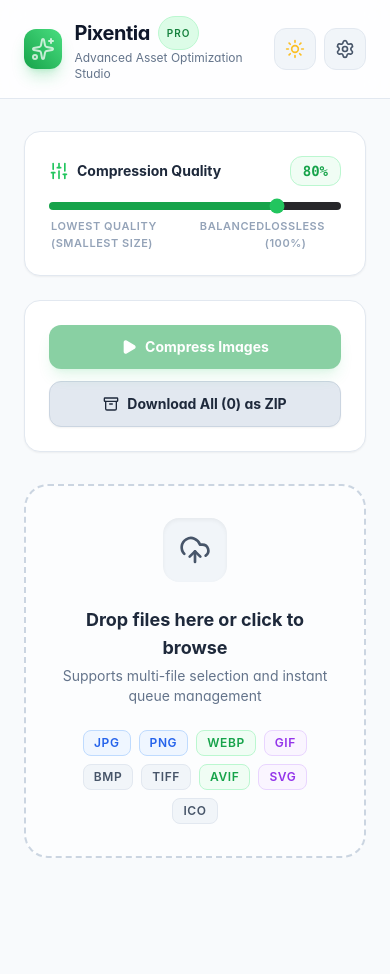
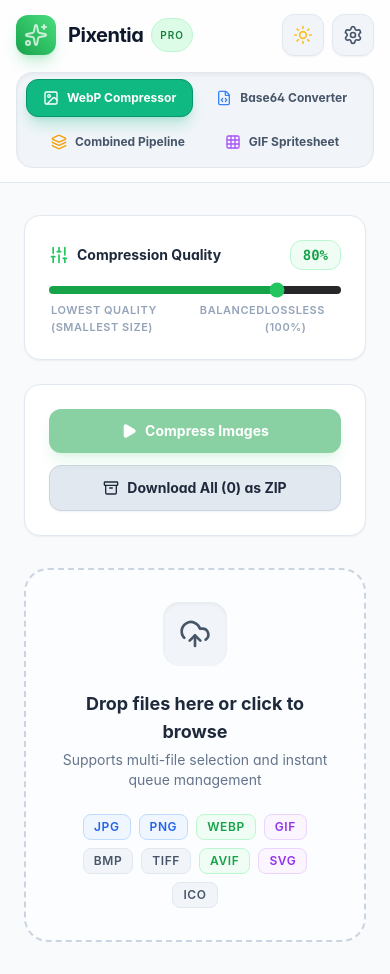
Before and after one commit to Mahmud0808/Pixentia, a React (Vite) app: page / in a window 390 px wide. Before the commit the page ends 890 px from the top, so only its background shows below. Built offline with nearby package versions, Linux system fonts and the light colour scheme.

Commit message:
Improve header layout for small screen

```diff
--- a/src/components/Header.tsx
+++ b/src/components/Header.tsx
@@ -17,18 +17,50 @@
   onToggleTheme,
   onOpenSettings,
 }) => {
-  const navItems: { id: ActiveTab; label: string; icon: React.ReactNode }[] = [
-    { id: 'compressor', label: 'WebP Compressor', icon: <Image className="w-4 h-4" /> },
-    { id: 'base64', label: 'Base64 Converter', icon: <FileCode className="w-4 h-4" /> },
-    { id: 'combined', label: 'Combined Pipeline', icon: <Layers className="w-4 h-4" /> },
-    { id: 'spritesheet', label: 'GIF Spritesheet', icon: <Grid className="w-4 h-4 text-purple-500" /> },
+  const navItems: {
+    id: ActiveTab;
+    label: string;
+    icon: React.ReactNode;
+    activeClass: string;
+    inactiveClass: string;
+  }[] = [
+    {
+      id: 'compressor',
+      label: 'WebP Compressor',
+      icon: <Image className={`w-4 h-4 ${activeTab === 'compressor' ? 'text-white' : 'text-emerald-500 dark:text-emerald-400'}`} />,
+      activeClass: 'bg-emerald-500 dark:bg-emerald-600 text-white shadow-lg shadow-emerald-500/25 border-emerald-600 dark:border-emerald-500',
+      inactiveClass: 'text-slate-600 dark:text-slate-400 hover:bg-slate-200/60 dark:hover:bg-[#27272a] hover:text-slate-900 dark:hover:text-white'
+    },
+    {
+      id: 'base64',
+      label: 'Base64 Converter',
+      icon: <FileCode className={`w-4 h-4 ${activeTab === 'base64' ? 'text-white' : 'text-blue-500 dark:text-blue-400'}`} />,
+      activeClass: 'bg-blue-500 dark:bg-blue-600 text-white shadow-lg shadow-blue-500/25 border-blue-600 dark:border-blue-500',
+      inactiveClass: 'text-slate-600 dark:text-slate-400 hover:bg-slate-200/60 dark:hover:bg-[#27272a] hover:text-slate-900 dark:hover:text-white'
+    },
+    {
+      id: 'combined',
+      label: 'Combined Pipeline',
+      icon: <Layers className={`w-4 h-4 ${activeTab === 'combined' ? 'text-white' : 'text-amber-500 dark:text-amber-400'}`} />,
+      activeClass: 'bg-amber-500 dark:bg-amber-600 text-white shadow-lg shadow-amber-500/25 border-amber-600 dark:border-amber-500',
+      inactiveClass: 'text-slate-600 dark:text-slate-400 hover:bg-slate-200/60 dark:hover:bg-[#27272a] hover:text-slate-900 dark:hover:text-white'
+    },
+    {
+      id: 'spritesheet',
+      label: 'GIF Spritesheet',
+      icon: <Grid className={`w-4 h-4 ${activeTab === 'spritesheet' ? 'text-white' : 'text-purple-500 dark:text-purple-400'}`} />,
+      activeClass: 'bg-purple-500 dark:bg-purple-600 text-white shadow-lg shadow-purple-500/25 border-purple-600 dark:border-purple-500',
+      inactiveClass: 'text-slate-600 dark:text-slate-400 hover:bg-slate-200/60 dark:hover:bg-[#27272a] hover:text-slate-900 dark:hover:text-white'
+    },
   ];
 
   return (
-    <header className="sticky top-0 z-40 w-full bg-white/80 dark:bg-[#121214]/80 backdrop-blur-md border-b border-slate-200 dark:border-slate-800/80 px-6 py-4 flex items-center justify-between">
+    <header className="sticky top-0 z-40 w-full bg-white/80 dark:bg-[#121214]/80 backdrop-blur-md border-b border-slate-200 dark:border-slate-800/80 px-4 md:px-6 py-3.5 flex flex-col xl:flex-row items-center justify-between gap-4">
+      {/* Top Bar: Brand Logo & Actions (Mobile/Tablet view) */}
+      <div className="flex items-center justify-between w-full xl:w-auto">
         {/* Brand Logo */}
         <div className="flex items-center gap-3">
-        <div className="w-10 h-10 rounded-xl bg-gradient-to-tr from-brand-600 to-brand-400 flex items-center justify-center text-white shadow-lg shadow-brand-500/25">
+          <div className="w-10 h-10 rounded-xl bg-gradient-to-tr from-brand-600 to-brand-400 flex items-center justify-center text-white shadow-lg shadow-brand-500/25 flex-shrink-0">
             <Sparkles className="w-6 h-6 animate-pulse" />
           </div>
           <div>
@@ -38,22 +70,42 @@
                 Pro
               </span>
             </h1>
-          <p className="text-xs text-slate-500 dark:text-slate-400">Advanced Asset Optimization Studio</p>
+            <p className="text-xs text-slate-500 dark:text-slate-400 hidden sm:block">Advanced Asset Optimization Studio</p>
+          </div>
+        </div>
+
+        {/* Actions (Visible on small screens in top bar) */}
+        <div className="flex xl:hidden items-center gap-2">
+          <button
+            onClick={onToggleTheme}
+            className="p-2.5 rounded-xl bg-slate-100 dark:bg-[#18181b] hover:bg-slate-200 dark:hover:bg-[#27272a] text-slate-600 dark:text-slate-400 hover:text-slate-900 dark:hover:text-white transition-colors border border-slate-200 dark:border-slate-800/80 shadow-sm"
+            title={`Switch to ${settings.theme === 'dark' ? 'Light' : 'Dark'} Mode`}
+          >
+            {settings.theme === 'dark' ? <Sun className="w-5 h-5 text-amber-400" /> : <Moon className="w-5 h-5 text-slate-700" />}
+          </button>
+
+          <button
+            onClick={onOpenSettings}
+            className="p-2.5 rounded-xl bg-slate-100 dark:bg-[#18181b] hover:bg-slate-200 dark:hover:bg-[#27272a] text-slate-600 dark:text-slate-400 hover:text-slate-900 dark:hover:text-white transition-colors border border-slate-200 dark:border-slate-800/80 shadow-sm"
+            title="Settings"
+          >
+            <SettingsIcon className="w-5 h-5" />
+          </button>
         </div>
       </div>
 
       {/* Navigation Tabs */}
-      <nav className="hidden md:flex items-center gap-1 bg-slate-100 dark:bg-[#18181b] p-1 rounded-xl border border-slate-200 dark:border-slate-800/80">
+      <nav className="flex flex-wrap items-center justify-center gap-1.5 bg-slate-100 dark:bg-[#18181b] p-1.5 rounded-2xl border border-slate-200 dark:border-slate-800/80 w-full xl:w-auto shadow-inner">
         {navItems.map((item) => {
           const isActive = activeTab === item.id;
           return (
             <button
               key={item.id}
               onClick={() => setActiveTab(item.id)}
-              className={`flex items-center gap-2 px-4 py-2 rounded-lg text-sm font-medium transition-all duration-150 ${
+              className={`flex items-center gap-2 px-4 py-2.5 rounded-xl text-xs sm:text-sm font-bold transition-all duration-200 border ${
                 isActive
-                  ? 'bg-white dark:bg-[#27272a] text-slate-900 dark:text-white shadow-sm'
-                  : 'text-slate-600 dark:text-slate-400 hover:text-slate-900 dark:hover:text-white hover:bg-white/50 dark:hover:bg-[#27272a]/50'
+                  ? item.activeClass
+                  : `border-transparent ${item.inactiveClass}`
               }`}
             >
               {item.icon}
@@ -63,11 +115,11 @@
         })}
       </nav>
 
-      {/* Actions */}
-      <div className="flex items-center gap-2">
+      {/* Actions (Desktop right side) */}
+      <div className="hidden xl:flex items-center gap-2">
         <button
           onClick={onToggleTheme}
-          className="p-2.5 rounded-xl bg-slate-100 dark:bg-[#18181b] hover:bg-slate-200 dark:hover:bg-[#27272a] text-slate-600 dark:text-slate-400 hover:text-slate-900 dark:hover:text-white transition-colors border border-slate-200 dark:border-slate-800/80"
+          className="p-2.5 rounded-xl bg-slate-100 dark:bg-[#18181b] hover:bg-slate-200 dark:hover:bg-[#27272a] text-slate-600 dark:text-slate-400 hover:text-slate-900 dark:hover:text-white transition-colors border border-slate-200 dark:border-slate-800/80 shadow-sm"
           title={`Switch to ${settings.theme === 'dark' ? 'Light' : 'Dark'} Mode`}
         >
           {settings.theme === 'dark' ? <Sun className="w-5 h-5 text-amber-400" /> : <Moon className="w-5 h-5 text-slate-700" />}
@@ -75,11 +127,7 @@
 
         <button
           onClick={onOpenSettings}
-          className={`p-2.5 rounded-xl transition-colors border ${
-            activeTab === 'settings'
-              ? 'bg-brand-50 text-brand-600 dark:bg-brand-500/20 dark:text-brand-400 border-brand-200 dark:border-brand-500/30'
-              : 'bg-slate-100 dark:bg-[#18181b] hover:bg-slate-200 dark:hover:bg-[#27272a] text-slate-600 dark:text-slate-400 hover:text-slate-900 dark:hover:text-white border-slate-200 dark:border-slate-800/80'
-          }`}
+          className="p-2.5 rounded-xl bg-slate-100 dark:bg-[#18181b] hover:bg-slate-200 dark:hover:bg-[#27272a] text-slate-600 dark:text-slate-400 hover:text-slate-900 dark:hover:text-white transition-colors border border-slate-200 dark:border-slate-800/80 shadow-sm"
           title="Settings"
         >
           <SettingsIcon className="w-5 h-5" />
```
Lines whose indentation alone changed are shown as unchanged.
